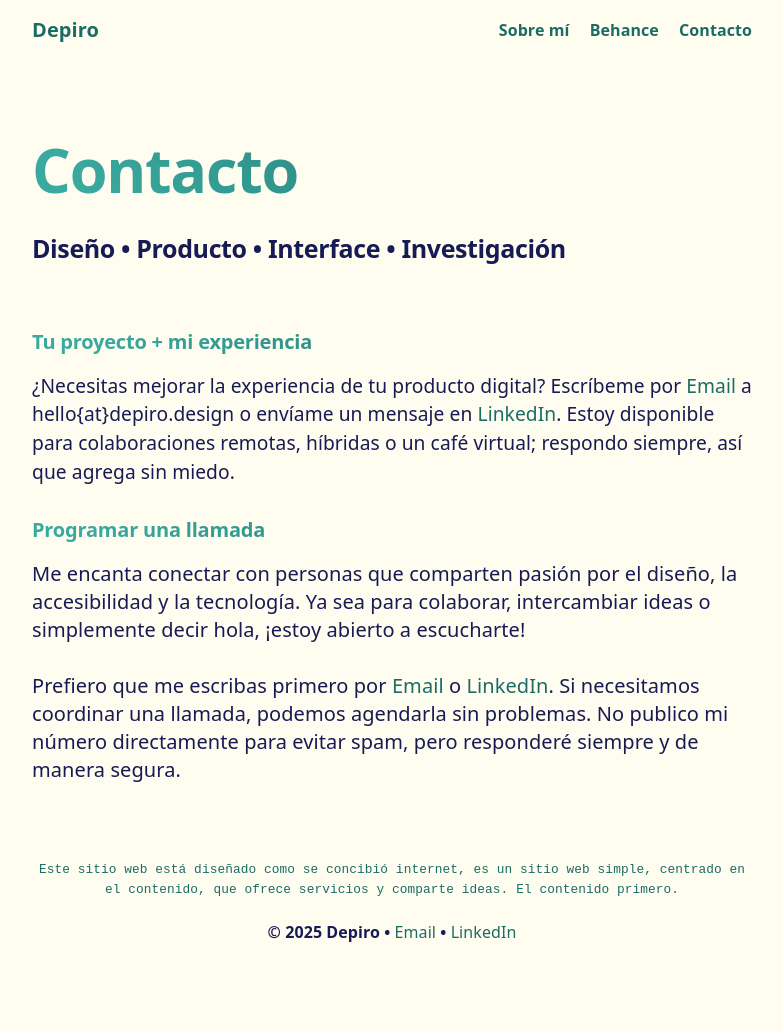
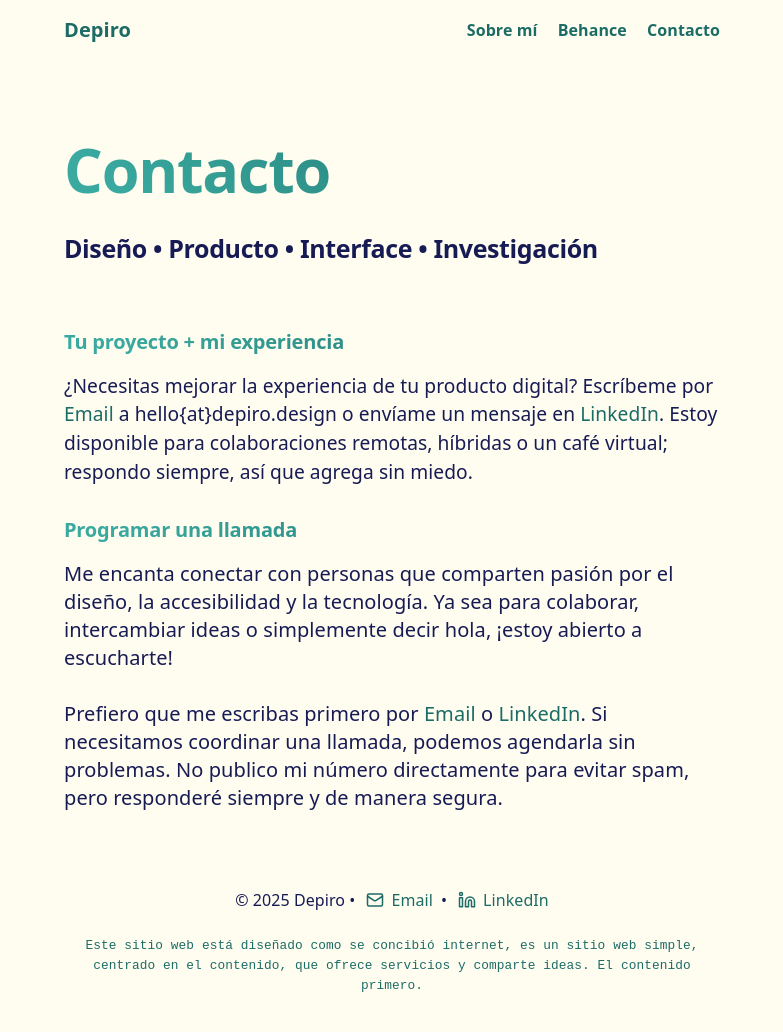
Before and after one commit to depiro/depiro, a website: page contact.html in a window 1280 px wide. Shown: the whole page, without its empty margins (248-1031 px from the left). Before the commit the page ends 984 px from the top, so only its background shows below. Drawn offline with Linux system fonts and the light colour scheme.

Commit message:
new cv pdf and css minor fix

```diff
--- a/contact.html
+++ b/contact.html
@@ -72,7 +72,7 @@
   <link href="https://fonts.googleapis.com/css2?family=Figtree:opsz,wght@14,300..900&family=Fira+Code:wght@300..700&display=swap" rel="stylesheet">
 
 </head>
-<body>
+<body class="px-4 md:px-12 lg:px-8">
   <div class="site-layout h-dvh">
     <header role="banner" class="flex flex-wrap justify-between p-4">
       <a href="./" class="text-lg font-bold self-center no-underline" style="view-transition-name: link-inicio">Depiro</a>
@@ -109,13 +109,18 @@
     </div>
     </main>
 
+
     <footer role="contentinfo" class="text-center items-center py-4">
-      <p class="text-sm fira-code-secondary mb-8 disclaimer">Este sitio web está diseñado como se concibió internet, es un sitio web simple, centrado en el contenido, que ofrece servicios y comparte ideas. El contenido primero.</p>
-       <p class="text-base font-bold">
-        © 2025 Depiro •
-        <a href="mailto:hello@depi.ro" class="no-underline">Email</a>  •
-        <a href="https://linkedin.com/in/diegorodriguezpinedo/" class="no-underline" target="_blank" rel="noopener noreferrer">LinkedIn</a>
+      <p class="text-base mb-2 flex flex-wrap items-center justify-center gap-2 px-4 text-center">© 2025 Depiro •
+        <a href="mailto:hello@depiro.design" class="no-underline flex items-center gap-1">
+         <svg xmlns="http://www.w3.org/2000/svg" width="24" height="18" viewBox="0 0 24 24" fill="none" stroke="currentColor" stroke-width="2" stroke-linecap="round" stroke-linejoin="round" class="lucide lucide-mail-icon lucide-mail"><path d="m22 7-8.991 5.727a2 2 0 0 1-2.009 0L2 7"/><rect x="2" y="4" width="20" height="16" rx="2"/></svg>
+         Email</a>  •
+
+        <a href="https://linkedin.com/in/diegorodriguezpinedo/" class="no-underline flex items-center gap-1" target="_blank" rel="noopener noreferrer">
+         <svg xmlns="http://www.w3.org/2000/svg" width="24" height="18" viewBox="0 0 24 24" fill="none" stroke="currentColor" stroke-width="2" stroke-linecap="round" stroke-linejoin="round" class="lucide lucide-linkedin-icon lucide-linkedin"><path d="M16 8a6 6 0 0 1 6 6v7h-4v-7a2 2 0 0 0-2-2 2 2 0 0 0-2 2v7h-4v-7a6 6 0 0 1 6-6z"/><rect width="4" height="12" x="2" y="9"/><circle cx="4" cy="4" r="2"/></svg>
+         LinkedIn</a>
       </p>
+      <p class="text-sm fira-code-secondary disclaimer">Este sitio web está diseñado como se concibió internet, es un sitio web simple, centrado en el contenido, que ofrece servicios y comparte ideas. El contenido primero.</p>
     </footer>
   </div>
 
```
Also changed, not shown: about.html (+11 -5 lines), index.html (+1 -1 lines), src/styles/custom.scss (+9 -1 lines), dist/styles/main.css, src/styles/custom.css, 3 other files.
